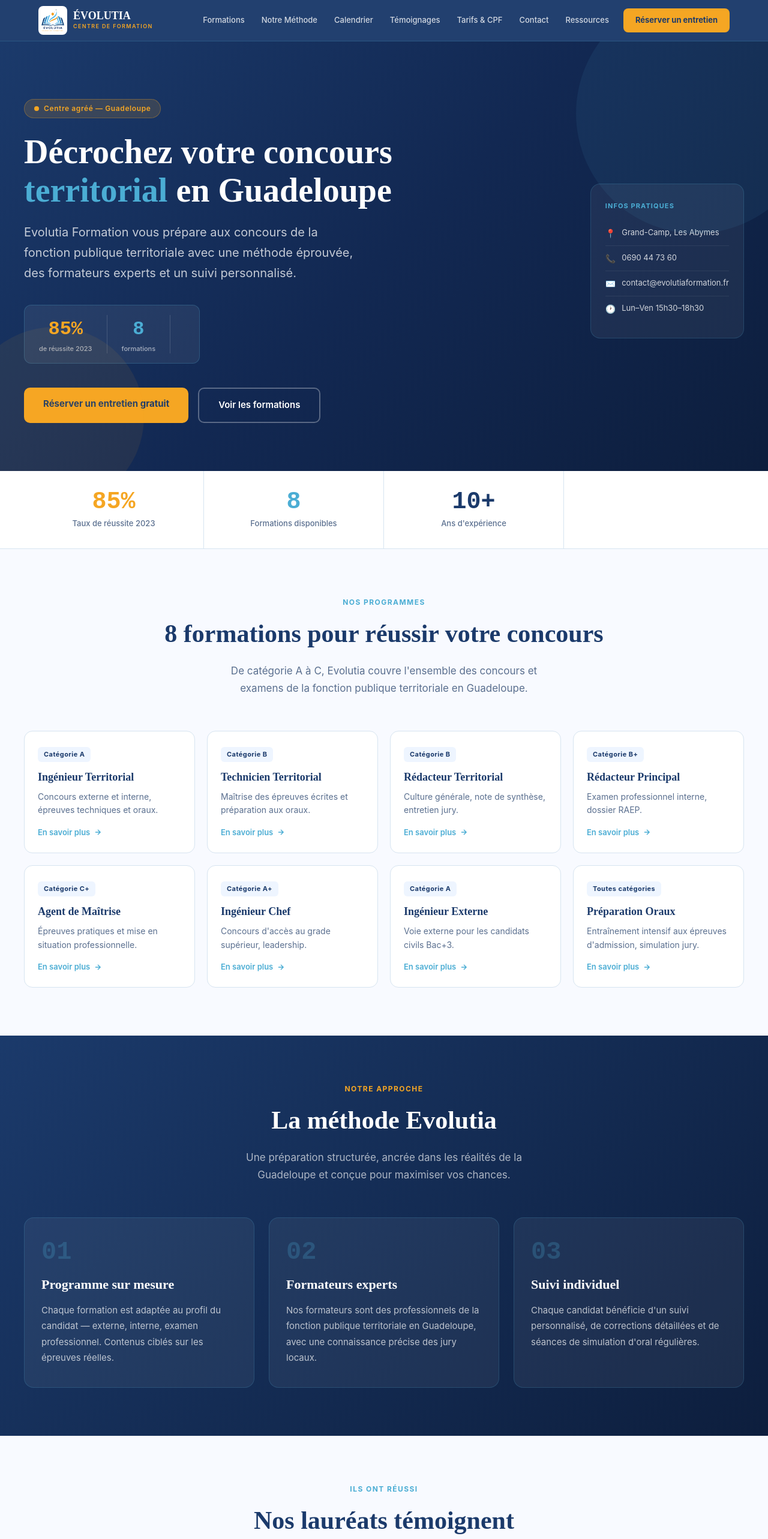
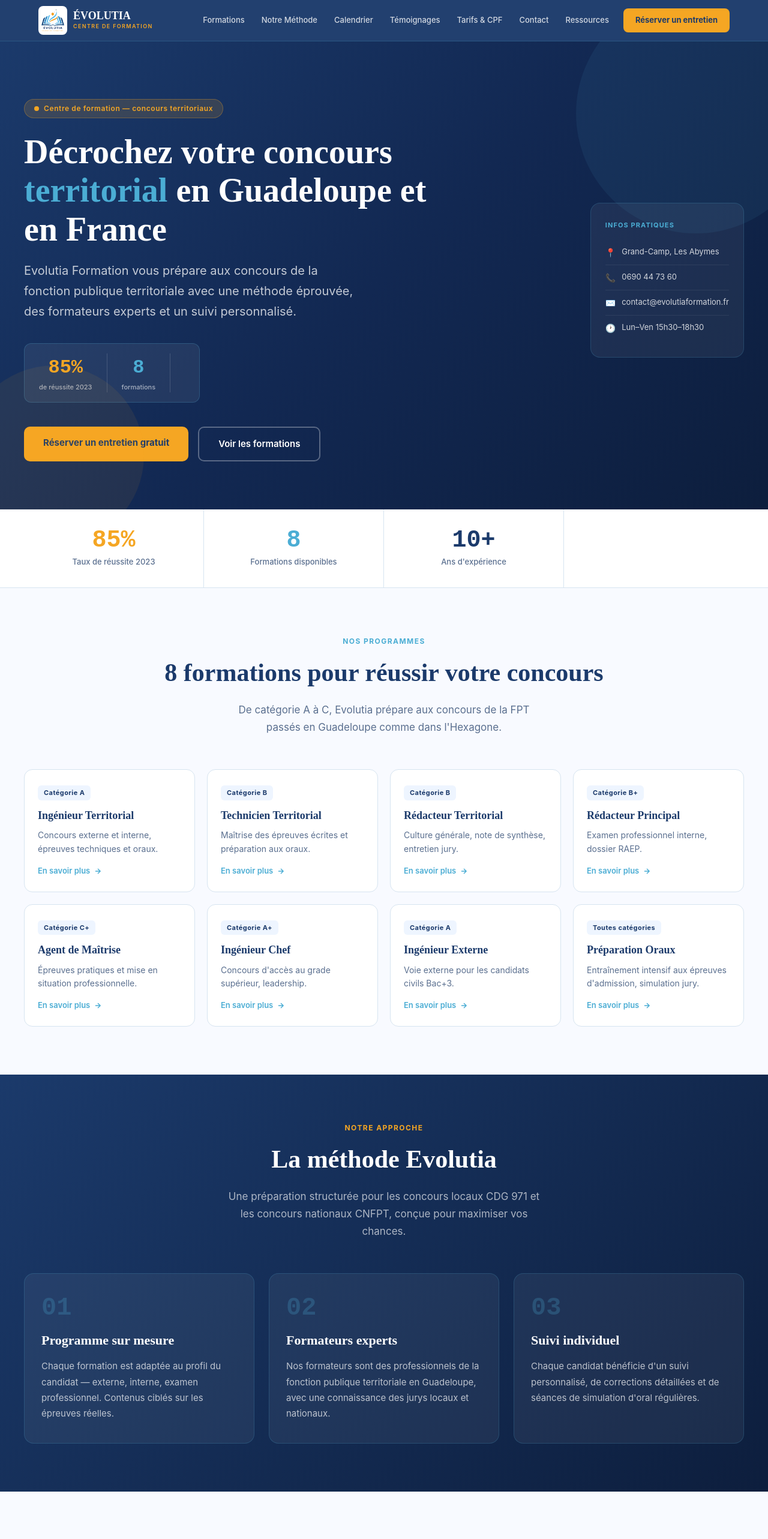
Before and after one commit to jmd971/evolutia, a Next.js app: page / in a window 1280 px wide. Shown: the top 2565 px of the page at 60% size. Built offline with nearby package versions, Linux system fonts and the light colour scheme.

Commit message:
fix: remove centre agréé, supprimer 500 lauréats, ajouter concours nationaux/hexagone

```diff
--- a/app/page.tsx
+++ b/app/page.tsx
@@ -33,7 +33,7 @@ const PILIERS = [
   {
     num: "02",
     titre: "Formateurs experts",
-    desc: "Nos formateurs sont des professionnels de la fonction publique territoriale en Guadeloupe, avec une connaissance précise des jury locaux.",
+    desc: "Nos formateurs sont des professionnels de la fonction publique territoriale en Guadeloupe, avec une connaissance des jurys locaux et nationaux.",
   },
   {
     num: "03",
@@ -171,12 +171,12 @@ export default function Home() {
           <div style={{ maxWidth: 680 }}>
             <div style={{ display: "inline-flex", alignItems: "center", gap: 8, background: "rgba(245,166,35,0.15)", border: "1px solid rgba(245,166,35,0.3)", borderRadius: 100, padding: "6px 16px", marginBottom: 24 }}>
               <div style={{ width: 8, height: 8, background: "#F5A623", borderRadius: "50%" }} />
-              <span style={{ color: "#F5A623", fontSize: 12, fontWeight: 600, letterSpacing: "0.05em" }}>Centre agréé — Guadeloupe</span>
+              <span style={{ color: "#F5A623", fontSize: 12, fontWeight: 600, letterSpacing: "0.05em" }}>Centre de formation — concours territoriaux</span>
             </div>
 
             <h1 style={{ fontFamily: "'Playfair Display', serif", fontSize: "clamp(32px, 5vw, 56px)", fontWeight: 800, color: "white", lineHeight: 1.15, marginBottom: 20, margin: "0 0 20px 0" }}>
               Décrochez votre concours<br />
-              <span style={{ color: "#4BADD4" }}>territorial</span> en Guadeloupe
+              <span style={{ color: "#4BADD4" }}>territorial</span> en Guadeloupe et en France
             </h1>
             <p style={{ fontSize: "clamp(16px, 2vw, 20px)", color: "rgba(255,255,255,0.75)", lineHeight: 1.7, marginBottom: 36, margin: "0 0 36px 0", maxWidth: 560 }}>
               Evolutia Formation vous prépare aux concours de la fonction publique territoriale avec une méthode éprouvée, des formateurs experts et un suivi personnalisé.
@@ -255,7 +255,7 @@ export default function Home() {
           <div style={{ textAlign: "center", marginBottom: 56 }}>
             <div style={{ color: "#4BADD4", fontSize: 12, fontWeight: 700, letterSpacing: "0.12em", textTransform: "uppercase", marginBottom: 12 }}>Nos programmes</div>
             <h2 style={{ fontFamily: "'Playfair Display', serif", fontSize: "clamp(28px, 4vw, 42px)", fontWeight: 800, color: "#1B3A6B", margin: "0 0 16px 0" }}>8 formations pour réussir votre concours</h2>
-            <p style={{ color: "#5a6f8f", fontSize: 17, maxWidth: 540, margin: "0 auto", lineHeight: 1.7 }}>De catégorie A à C, Evolutia couvre l'ensemble des concours et examens de la fonction publique territoriale en Guadeloupe.</p>
+            <p style={{ color: "#5a6f8f", fontSize: 17, maxWidth: 540, margin: "0 auto", lineHeight: 1.7 }}>De catégorie A à C, Evolutia prépare aux concours de la FPT passés en Guadeloupe comme dans l'Hexagone.</p>
           </div>
 
           <div style={{ display: "grid", gridTemplateColumns: "repeat(auto-fill, minmax(270px, 1fr))", gap: 20 }}>
@@ -284,7 +284,7 @@ export default function Home() {
           <div style={{ textAlign: "center", marginBottom: 56 }}>
             <div style={{ color: "#F5A623", fontSize: 12, fontWeight: 700, letterSpacing: "0.12em", textTransform: "uppercase", marginBottom: 12 }}>Notre approche</div>
             <h2 style={{ fontFamily: "'Playfair Display', serif", fontSize: "clamp(28px, 4vw, 42px)", fontWeight: 800, color: "white", margin: "0 0 16px 0" }}>La méthode Evolutia</h2>
-            <p style={{ color: "rgba(255,255,255,0.65)", fontSize: 17, maxWidth: 520, margin: "0 auto", lineHeight: 1.7 }}>Une préparation structurée, ancrée dans les réalités de la Guadeloupe et conçue pour maximiser vos chances.</p>
+            <p style={{ color: "rgba(255,255,255,0.65)", fontSize: 17, maxWidth: 520, margin: "0 auto", lineHeight: 1.7 }}>Une préparation structurée pour les concours locaux CDG 971 et les concours nationaux CNFPT, conçue pour maximiser vos chances.</p>
           </div>
 
           <div style={{ display: "grid", gridTemplateColumns: "repeat(auto-fit, minmax(280px, 1fr))", gap: 24 }}>
@@ -516,7 +516,7 @@ export default function Home() {
                   <div style={{ fontSize: 9, color: "#F5A623", letterSpacing: "0.12em" }}>CENTRE DE FORMATION</div>
                 </div>
               </div>
-              <p style={{ color: "rgba(255,255,255,0.45)", fontSize: 13, lineHeight: 1.7, maxWidth: 260, margin: "0 0 16px 0" }}>Centre de préparation aux concours de la fonction publique territoriale en Guadeloupe.</p>
+              <p style={{ color: "rgba(255,255,255,0.45)", fontSize: 13, lineHeight: 1.7, maxWidth: 260, margin: "0 0 16px 0" }}>Centre de formation — préparation aux concours de la fonction publique territoriale, en Guadeloupe et dans l'Hexagone.</p>
               <div style={{ color: "rgba(255,255,255,0.4)", fontSize: 12, lineHeight: 1.8 }}>
                 <div>Immeuble ASP, Grand-Camp</div>
                 <div>Les Abymes 97139</div>
```
